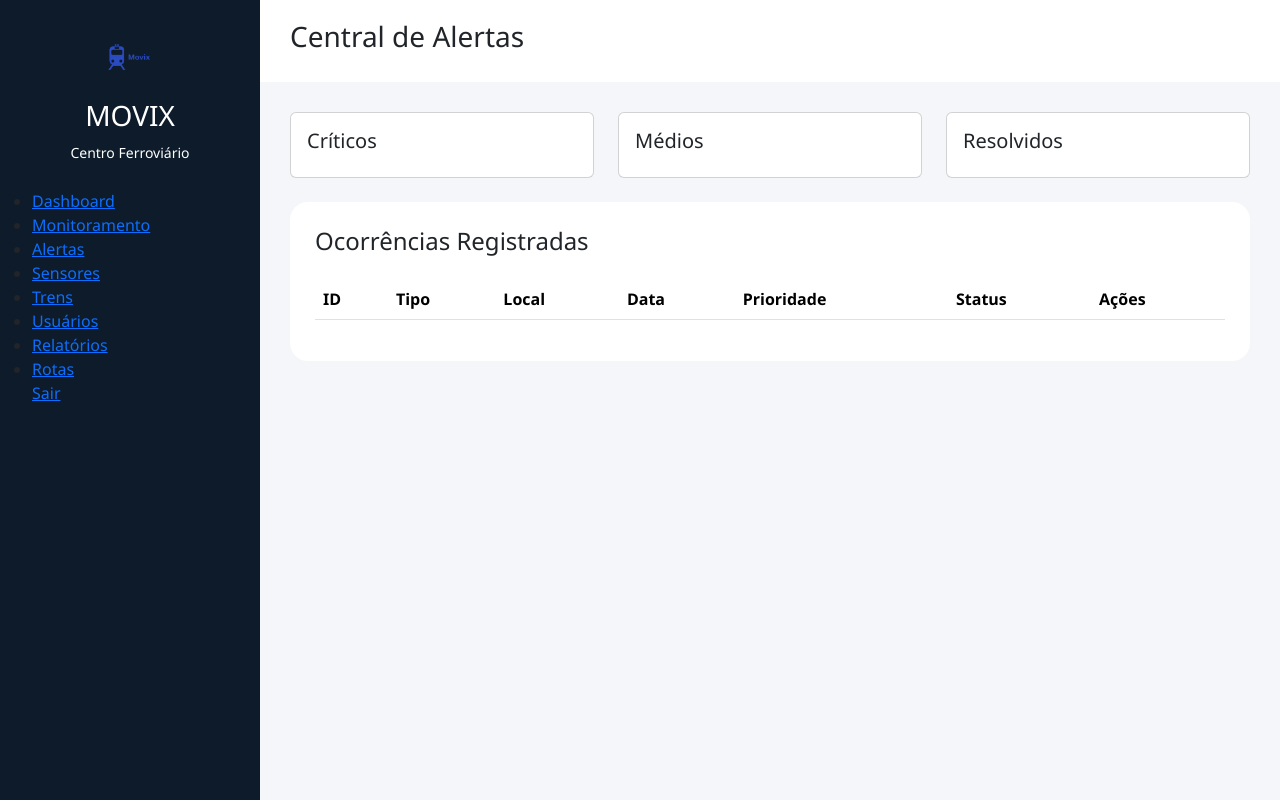
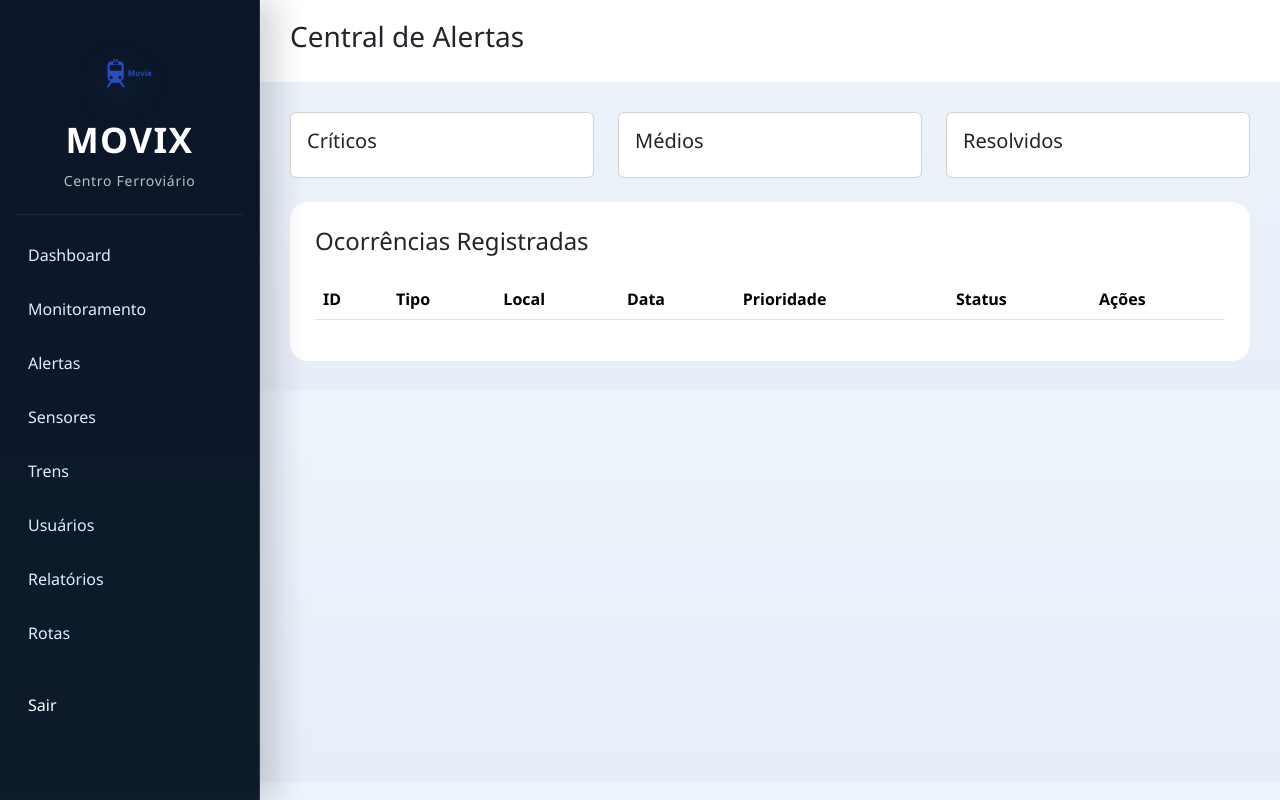
Before and after one commit to Moraes-Code/S.A-Projeto-Movix, a PHP site: page /public/alertas.php in a window 1280 px wide. Run offline with PHP 8.4, Linux system fonts and the light colour scheme; lists and menus that the app fills with data are empty.

Commit message:
UP - NavBar

```diff
--- a/style/style.css
+++ b/style/style.css
@@ -17,28 +17,82 @@
 }
 
 body{
-    background:var(--cinza);
+    background:linear-gradient(180deg, #edf4fb 0%, #e7eef8 100%);
 }
 
 .sidebar{
     position:fixed;
     width:260px;
     height:100vh;
-    background:var(--azul-escuro);
+    background:linear-gradient(180deg, #0b1628 0%, #0d1b2a 100%);
+    border-right:1px solid rgba(93,173,226,0.22);
+    box-shadow:16px 0 30px rgba(11,22,40,0.18);
+    padding:20px 16px;
 }
 
 .logo-area{
     text-align:center;
-    padding:25px;
+    padding:18px 12px 22px;
     color:white;
+    border-bottom:1px solid rgba(255,255,255,0.08);
+    margin-bottom:18px;
 }
 
 .logo-area img{
-    width:90px;
+    width:98px;
+    filter:drop-shadow(0 10px 18px rgba(93,173,226,0.2));
 }
 
 .logo-area h3{
     margin-top:10px;
+    font-size:2.2rem;
+    font-weight:700;
+    letter-spacing:0.04em;
+}
+
+.logo-area small{
+    color:rgba(255,255,255,0.72);
+    letter-spacing:0.05em;
+}
+
+.sidebar ul{
+    list-style:none;
+    padding:0;
+    margin:0;
+    display:flex;
+    flex-direction:column;
+    gap:10px;
+}
+
+.sidebar li{
+    margin:0;
+}
+
+.sidebar a{
+    display:block;
+    padding:10px 12px;
+    color:#dfeeff;
+    text-decoration:none;
+    font-weight:500;
+    transition:all 0.2s ease;
+}
+
+.sidebar a:hover,
+.sidebar a:focus{
+    background:rgba(255,255,255,0.03);
+    color:#ffffff;
+}
+
+.botao-sair{
+    margin-top:18px;
+}
+
+.botao-sair a{
+    background:transparent;
+    color:#ffffff;
+    text-align:left;
+    border:none;
+    padding:10px 12px;
 }
 
 .main{
```
